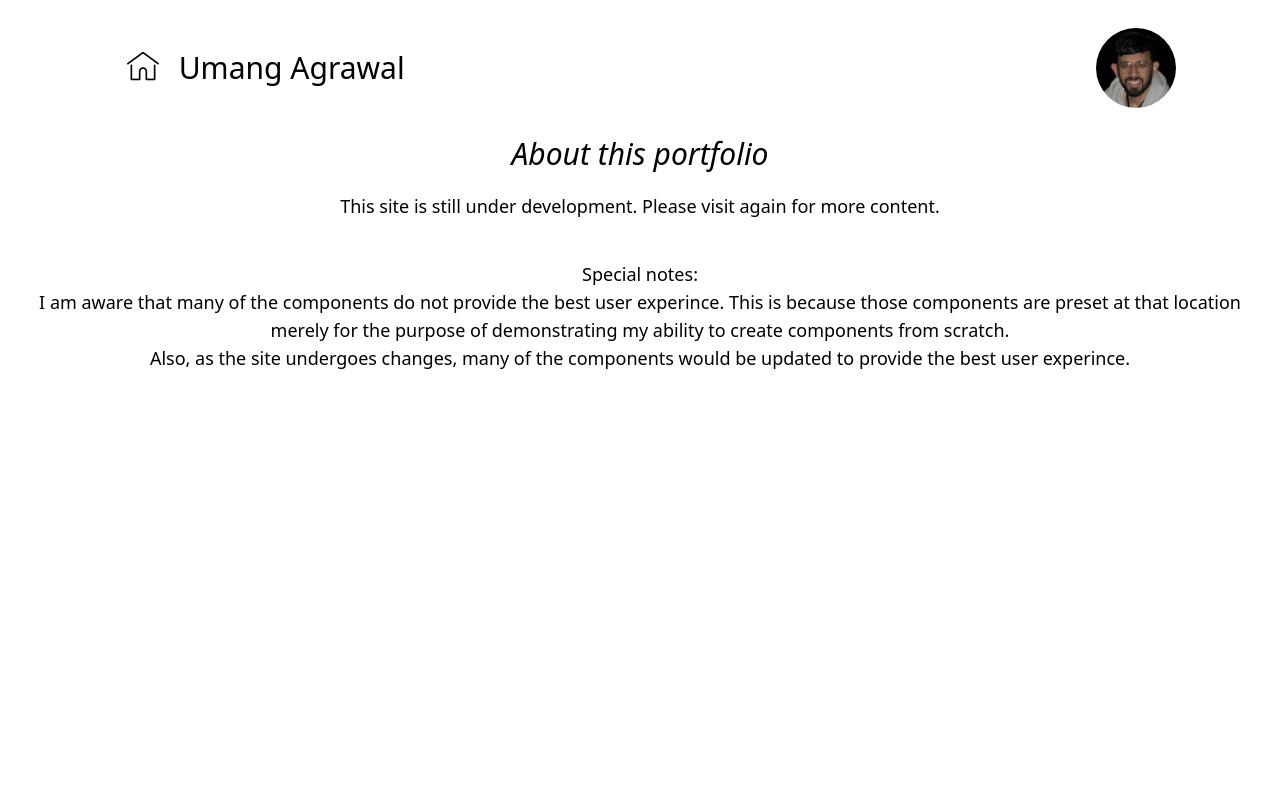
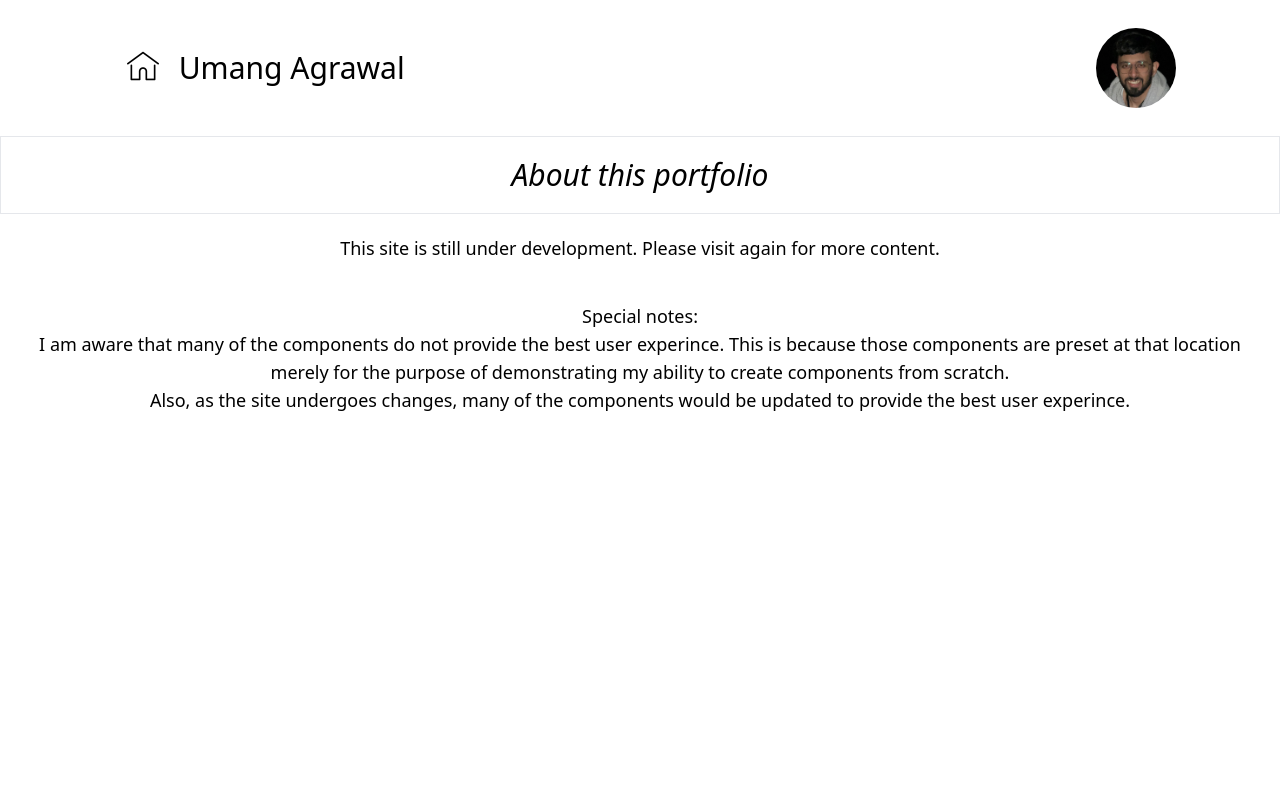
Before and after one commit to umangcodes/portfolio_project, a Vue app: page /about in a window 1280 px wide. Shown: the top 800 px of the page. Built offline with nearby package versions, Linux system fonts and the light colour scheme.

Commit message:
about page title sticky. z index for header changed to 20

```diff
--- a/src/components/navigation/Header.vue
+++ b/src/components/navigation/Header.vue
@@ -1,5 +1,5 @@
 <template>
-  <div class="sticky top-0 my-5 py-2 grid grid-cols-2 bg-white">
+  <div class="sticky top-0 my-5 py-2 grid grid-cols-2 bg-white z-20">
     <div class="grid grid-cols-6">
       <div class="col-start-2 col-span-4 flex items-center">
         <!-- <span class="grid justify-items-stretch text-3xl font-bold m-auto" -->
--- a/src/views/About.vue
+++ b/src/views/About.vue
@@ -1,9 +1,13 @@
 <template>
   <div id="about" class="h-screen">
-    <div class="flex flex-col justify-center">
-      <span class="italic text-3xl font-thin text-center"
-        >About this portfolio</span
+    <div class="flex flex-col justify-center z-0">
+      <div
+        class="sticky top-24 bg-white bg-opacity-75 flex justify-center py-5 border"
       >
+        <span class="italic text-3xl font-thin text-center"
+          >About this portfolio</span
+        >
+      </div>
       <p class="text-lg font-extralight p-5 text-center">
         This site is still under development. Please visit again for more
         content.
```
